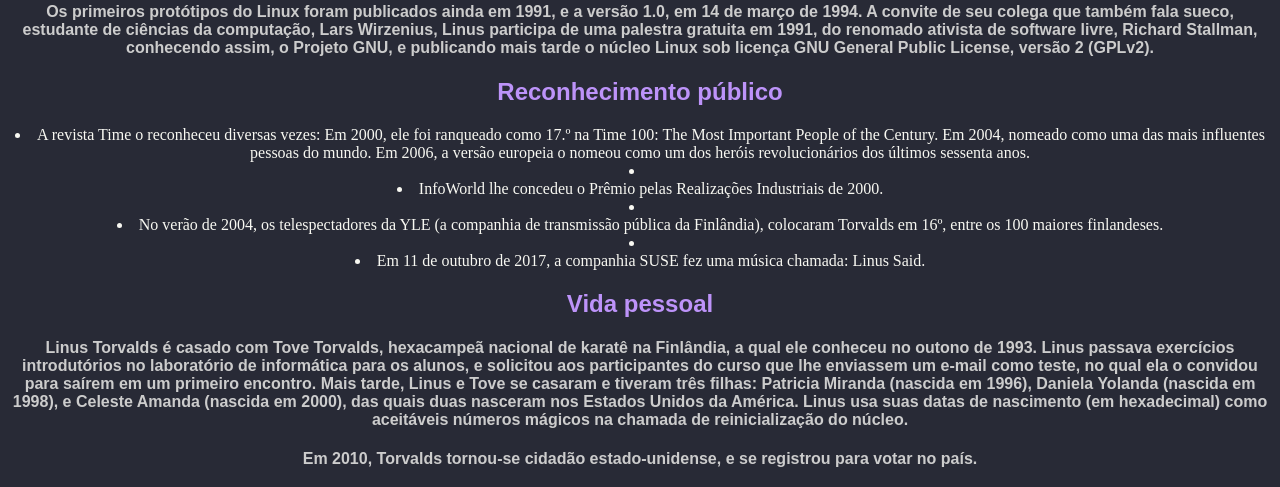
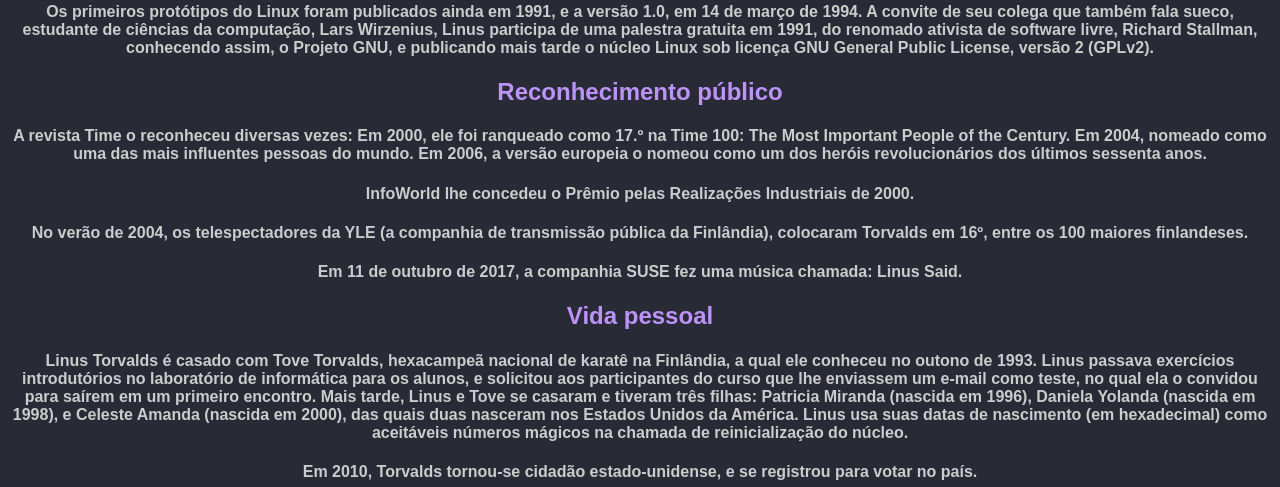
Before and after one commit to satanphobia/Torvalds-NOVOTEC, a plain HTML site: page index.html in a window 1280 px wide. Shown: the part 954-1441 px from the top of the page. Drawn offline with Linux system fonts and the light colour scheme.

Commit message:
Biografia (Ultima correção, assim espero.)

```diff
--- a/index.html
+++ b/index.html
@@ -31,6 +31,10 @@
         color: #cccccc;
         font-family: Arial, Helvetica, sans-serif;
       }
+    }
+      li{
+        color: #cccccc;
+        font-family: Arial, Helvetica, sans-serif;
     </style>
 </head>
 
@@ -56,13 +60,10 @@
       <h4>Em 1997, Linus ganhou seu prímeiro prémio, pela Nokia Foundation, logo depois, um Lifetime Achievement Award at Uniforum Pictures. </h4>
   <h4> Os primeiros protótipos do Linux foram publicados ainda em 1991, e a versão 1.0, em 14 de março de 1994. A convite de seu colega que também fala sueco, estudante de ciências da computação, Lars Wirzenius, Linus participa de uma palestra gratuita em 1991, do renomado ativista de software livre, Richard Stallman, conhecendo assim, o Projeto GNU, e publicando mais tarde o núcleo Linux sob licença GNU General Public License, versão 2 (GPLv2). </h4>
     <h2>Reconhecimento público</h2>
-        <li> A revista Time o reconheceu diversas vezes: Em 2000, ele foi ranqueado como 17.º na Time 100: The Most Important People of the Century. Em 2004, nomeado como uma das mais influentes pessoas do mundo. Em 2006, a versão europeia o nomeou como um dos heróis revolucionários dos últimos sessenta anos.</li>
-      <li> </li>
-        <li>InfoWorld lhe concedeu o Prêmio pelas Realizações Industriais de 2000.</li>
-      <li> </li>
-      <li>No verão de 2004, os telespectadores da YLE (a companhia de transmissão pública da Finlândia), colocaram Torvalds em 16º, entre os 100 maiores finlandeses.</li>
-      <li> </li>
-      <li> Em 11 de outubro de 2017, a companhia SUSE fez uma música chamada: Linus Said. </li>
+<h4>A revista Time o reconheceu diversas vezes: Em 2000, ele foi ranqueado como 17.º na Time 100: The Most Important People of the Century. Em 2004, nomeado como uma das mais influentes pessoas do mundo. Em 2006, a versão europeia o nomeou como um dos heróis revolucionários dos últimos sessenta anos.</h4>
+    <h4>InfoWorld lhe concedeu o Prêmio pelas Realizações Industriais de 2000.</h4>
+    <h4>No verão de 2004, os telespectadores da YLE (a companhia de transmissão pública da Finlândia), colocaram Torvalds em 16º, entre os 100 maiores finlandeses.</h4>
+<h4>Em 11 de outubro de 2017, a companhia SUSE fez uma música chamada: Linus Said. </h4>
     <h2>Vida pessoal</h2>
     <h4> Linus Torvalds é casado com Tove Torvalds, hexacampeã nacional de karatê na Finlândia, a qual ele conheceu no outono de 1993. Linus passava exercícios introdutórios no laboratório de informática para os alunos, e solicitou aos participantes do curso que lhe enviassem um e-mail como teste, no qual ela o convidou para saírem em um primeiro encontro. Mais tarde, Linus e Tove se casaram e tiveram três filhas: Patricia Miranda (nascida em 1996), Daniela Yolanda (nascida em 1998), e Celeste Amanda (nascida em 2000), das quais duas nasceram nos Estados Unidos da América. Linus usa suas datas de nascimento (em hexadecimal) como aceitáveis números mágicos na chamada de reinicialização do núcleo. </h4>
       <h4> Em 2010, Torvalds tornou-se cidadão estado-unidense, e se registrou para votar no país. </h4>
```
